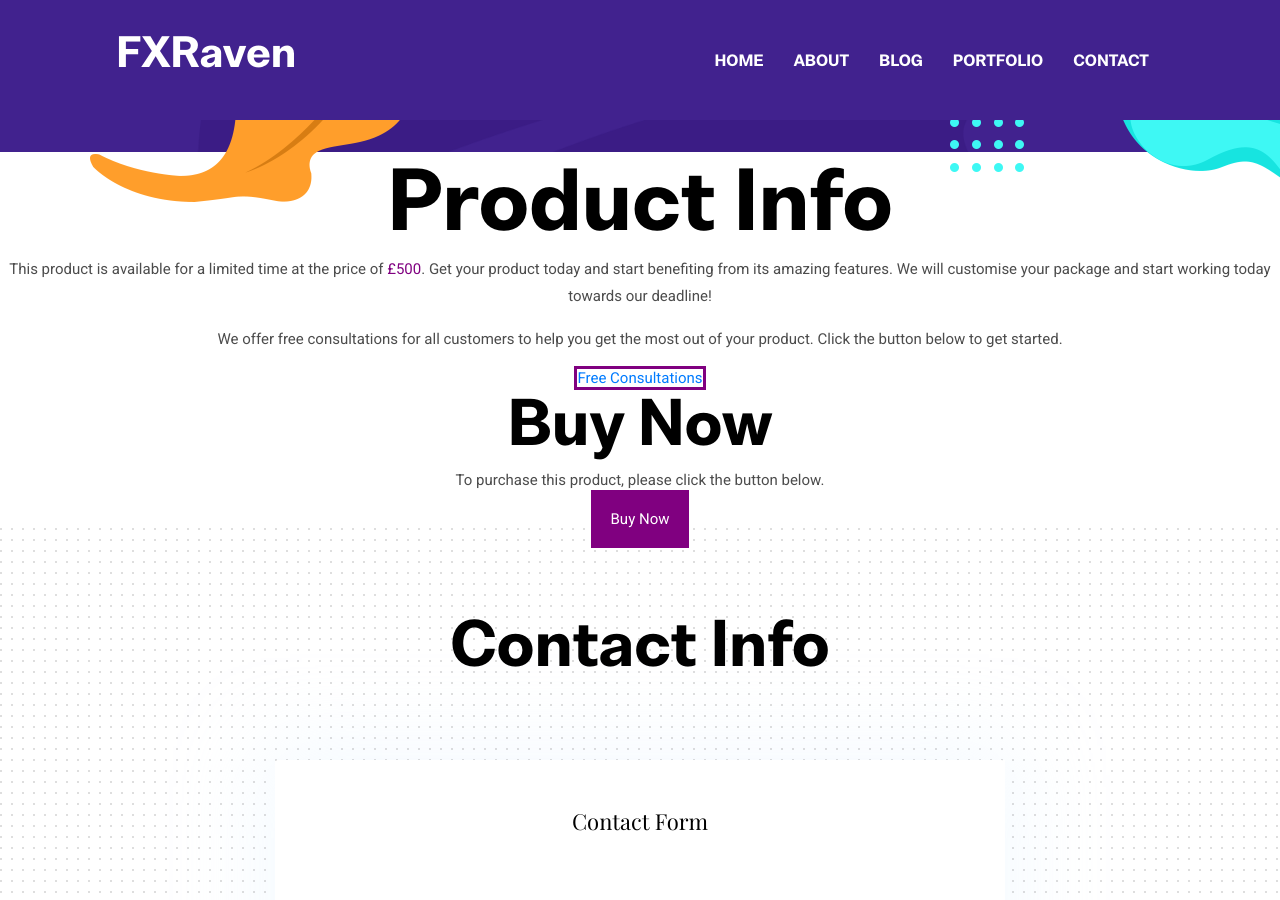
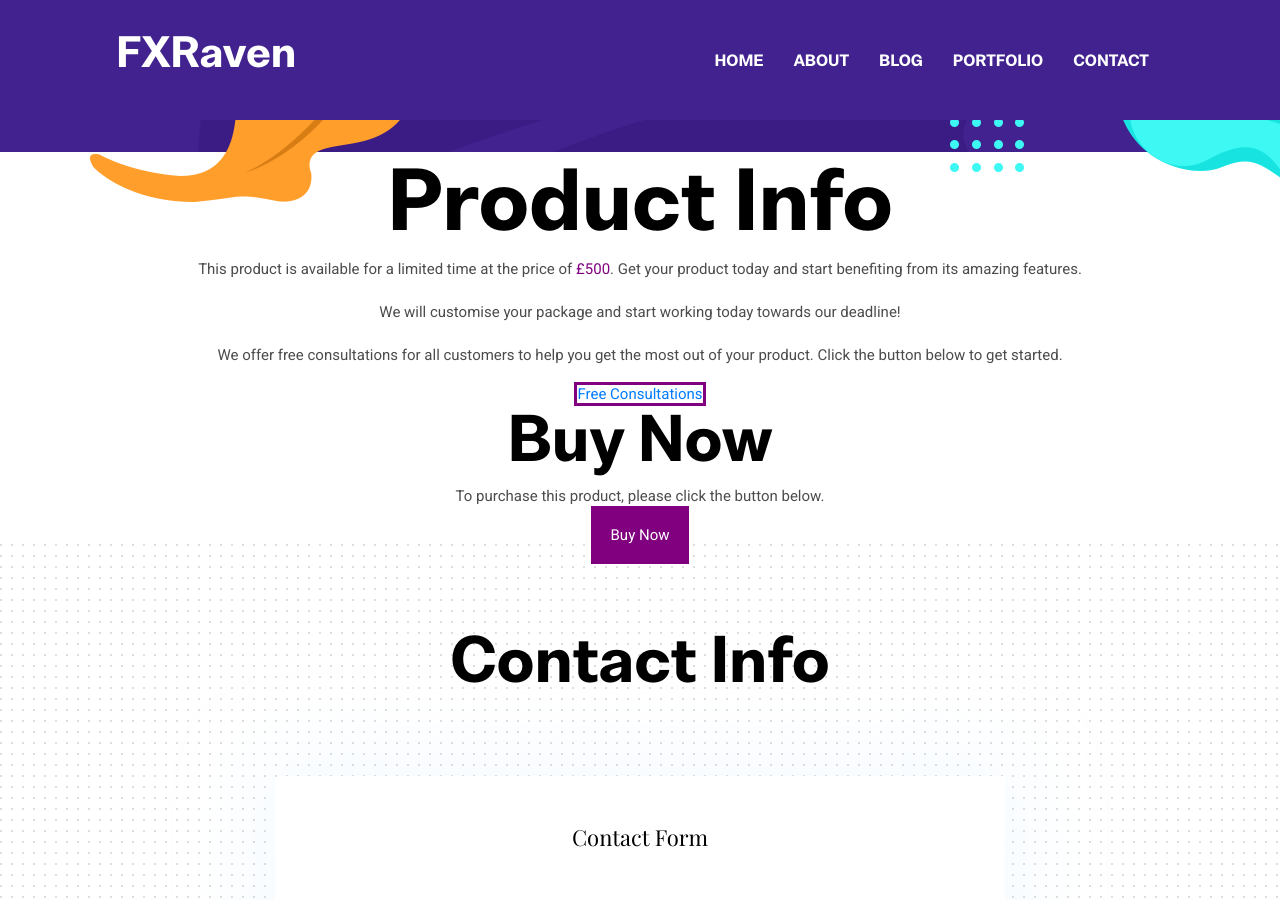
Before and after one commit to Vision-Live/FXRaven, a Jekyll site: the page built from _pages/marketing-plan.html, in a window 1280 px wide and 900 px high, scrolled down 448 px. Built offline with Jekyll 4.4.1, drawn with Linux system fonts in a browser that asks for light colours; some web fonts are replaced.

Commit message:
Update marketing-plan.html

```diff
--- a/_pages/marketing-plan.html
+++ b/_pages/marketing-plan.html
@@ -8,8 +8,8 @@
 <div class="text-center">
 <h1>Product Info</h1>
 
-<p>This product is available for a limited time at the price of <span style="color:purple;">£500</span>. Get your product today and start benefiting from its amazing features.
-  We will customise your package and start working today towards our deadline!</p>
+<p>This product is available for a limited time at the price of <span style="color:purple;">£500</span>. Get your product today and start benefiting from its amazing features.</p>
+  <p>We will customise your package and start working today towards our deadline!</p>
 
 <p>We offer free consultations for all customers to help you get the most out of your product. Click the button below to get started.</p>
 
```
